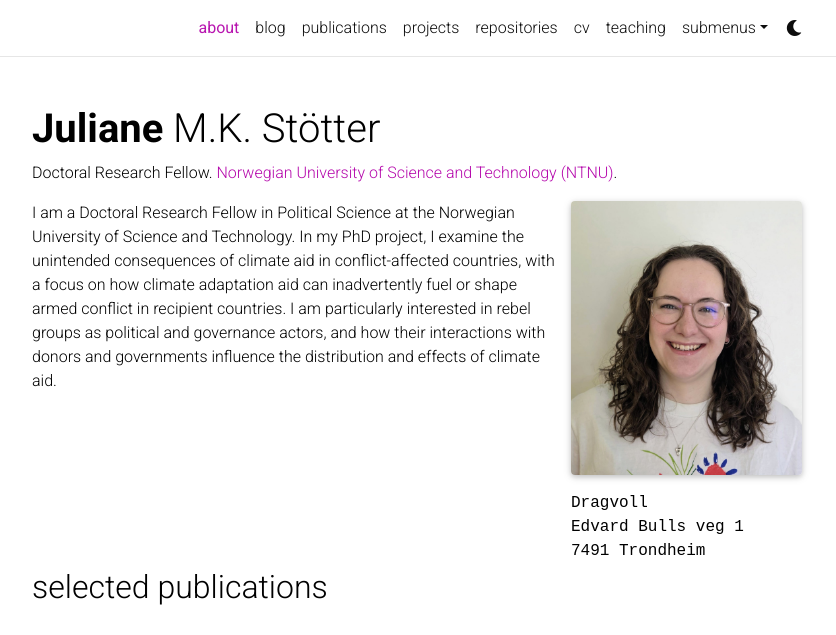
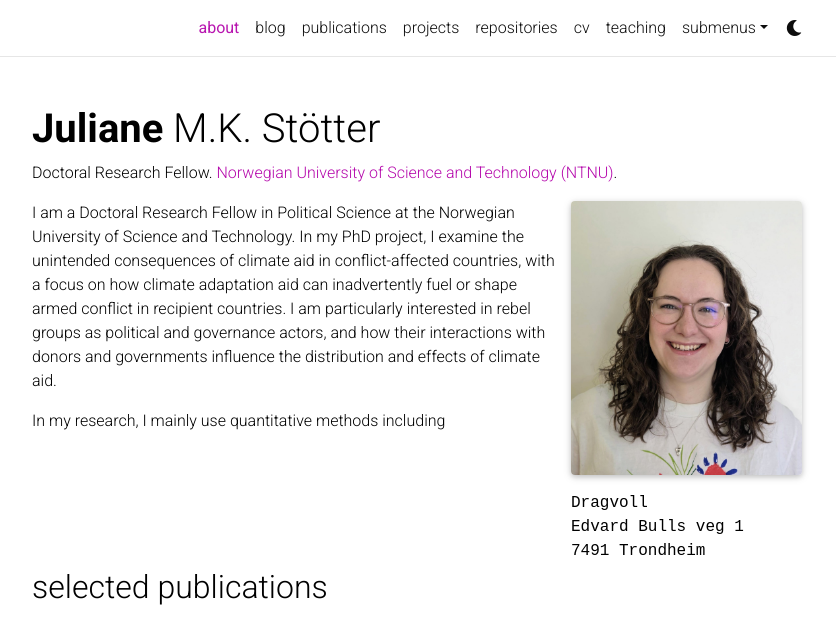
Before and after one commit to julianestoetter/website, a Jekyll site: the page built from _pages/about.md, in a window 1280 px wide and 924 px high, cut to the strip 0-635 px from the top of the window. Shown: the whole strip, without its empty margins (223-1059 px from the left). Built offline with Jekyll 4.4.1, drawn with Linux system fonts in a browser that asks for light colours; full-size pictures stand in for the smaller copies a plugin makes; comment, search, counter and statistics services are not loaded; a style sheet for code colours, icons or effects is not loaded; some of the changed lines change nothing that is shown.

Commit message:
Update about.md

```diff
--- a/_pages/about.md
+++ b/_pages/about.md
@@ -2,7 +2,7 @@
 layout: about
 title: about
 permalink: /
-subtitle: Doctoral Research Fellow. <a href='#'>Norwegian University of Science and Technology (NTNU)</a>.
+subtitle: Doctoral Research Fellow. <a href='https://www.ntnu.edu/employees/juliane.m.k.stoetter'>Norwegian University of Science and Technology (NTNU)</a>.
 
 profile:
   align: right
@@ -20,3 +20,5 @@
 ---
 
 I am a Doctoral Research Fellow in Political Science at the Norwegian University of Science and Technology. In my PhD project, I examine the unintended consequences of climate aid in conflict-affected countries, with a focus on how climate adaptation aid can inadvertently fuel or shape armed conflict in recipient countries. I am particularly interested in rebel groups as political and governance actors, and how their interactions with donors and governments influence the distribution and effects of climate aid.
+
+In my research, I mainly use quantitative methods including
```
